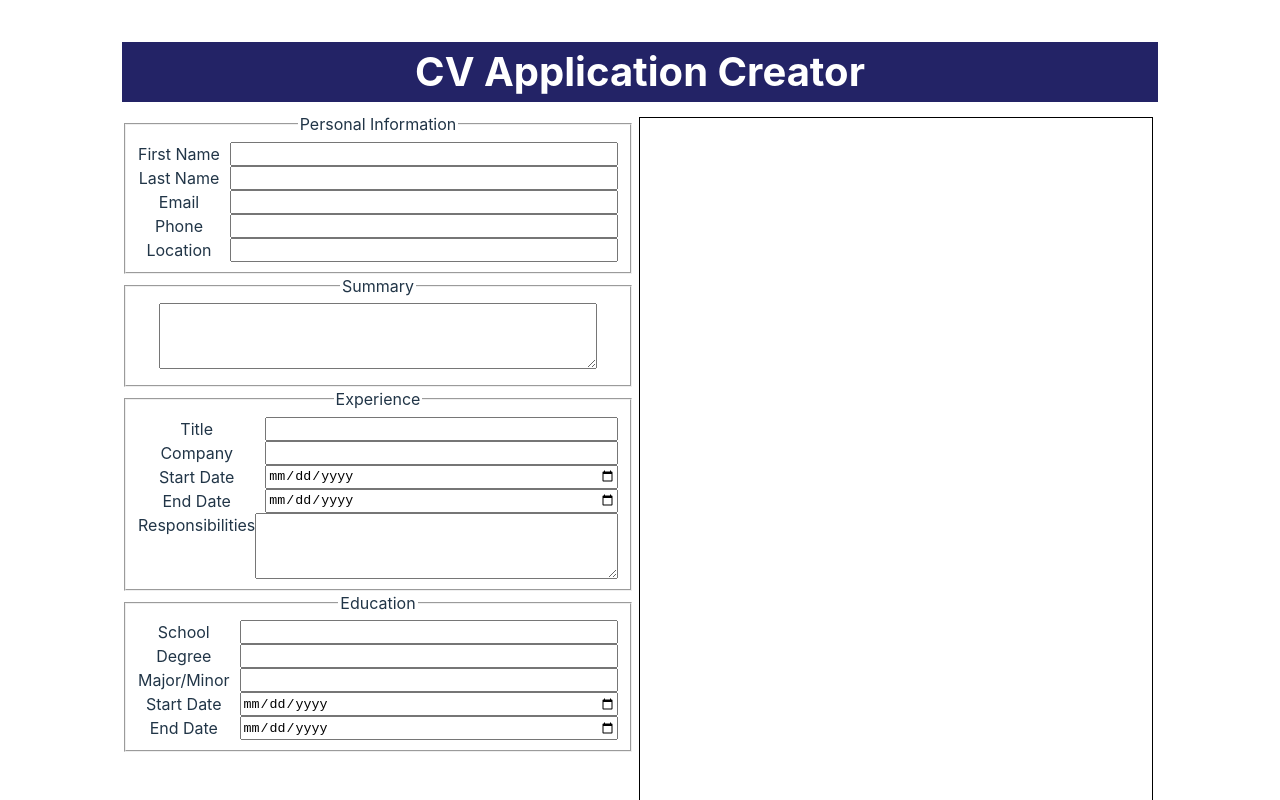
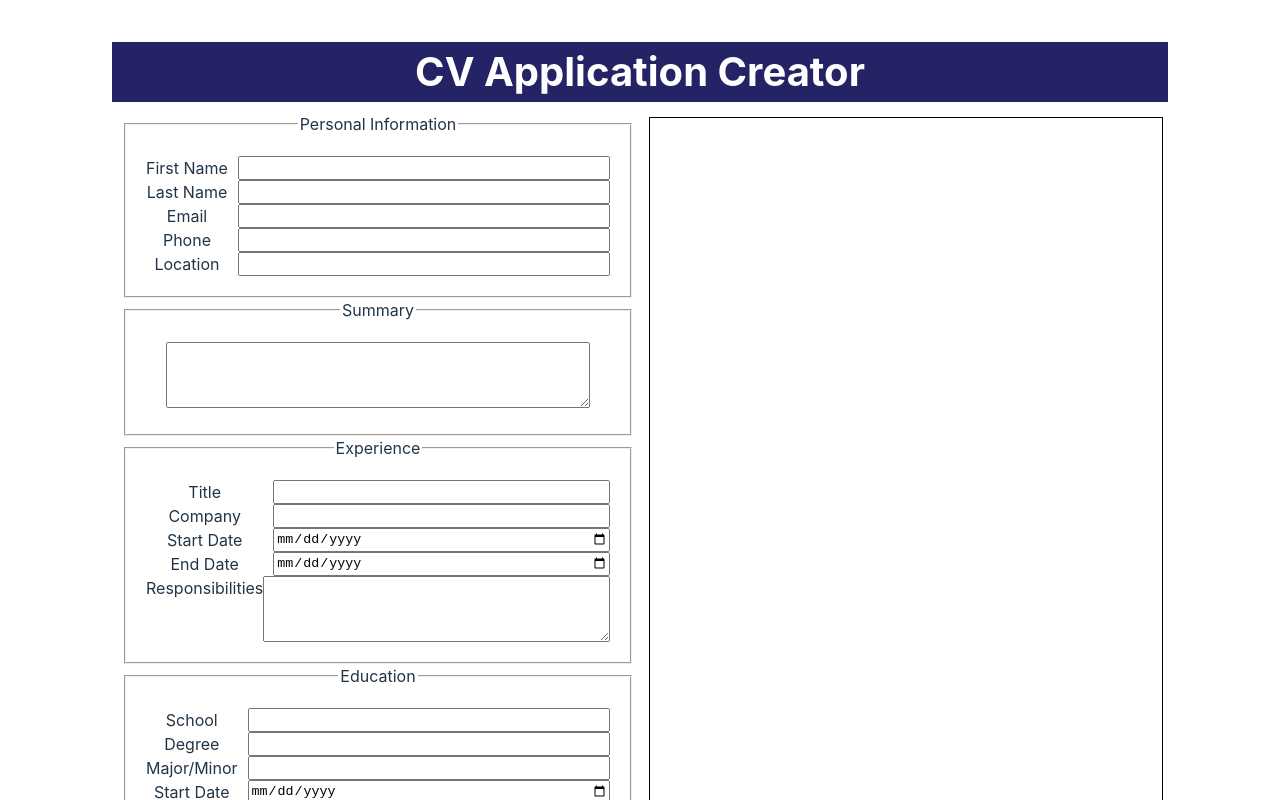
Before and after one commit to suzuhe481/cv-app-creator, a React (Vite) app: page / in a window 1280 px wide. Shown: the top 800 px of the page. Built offline with nearby package versions, Linux system fonts and the light colour scheme.

Commit message:
Margin and padding changes

```diff
--- a/src/components/Form/Form.css
+++ b/src/components/Form/Form.css
@@ -1,5 +1,7 @@
 #cv-form {
   width: 40vw;
+
+  margin: 0 10px;
 }
 
 /* Form displayed in grid */
@@ -8,6 +10,11 @@
 #cv-form > fieldset.education {
   display: grid;
   grid-template-columns: auto 1fr;
+}
+
+/* Padding in each fieldset */
+#cv-form > fieldset {
+  padding: 20px;
 }
 
 /* Spacing between form's input and label */
```
